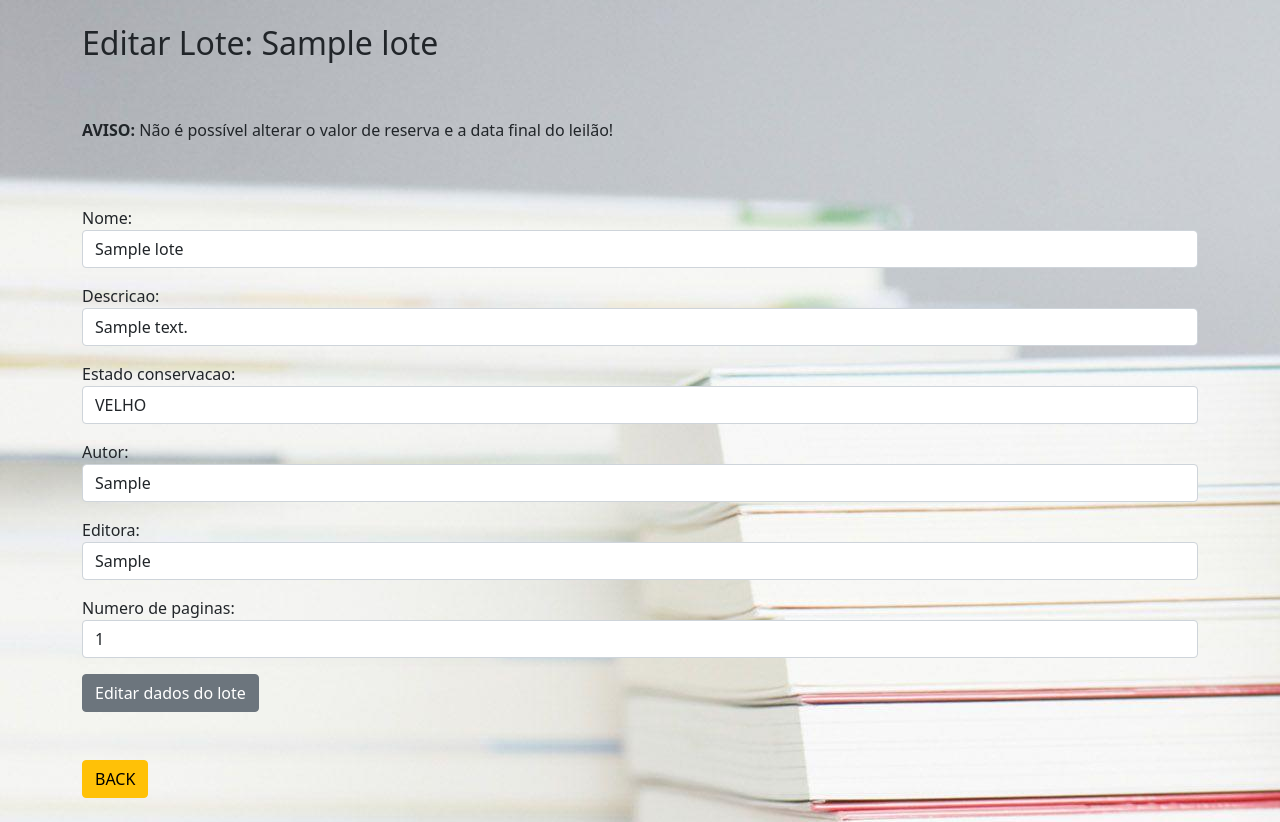
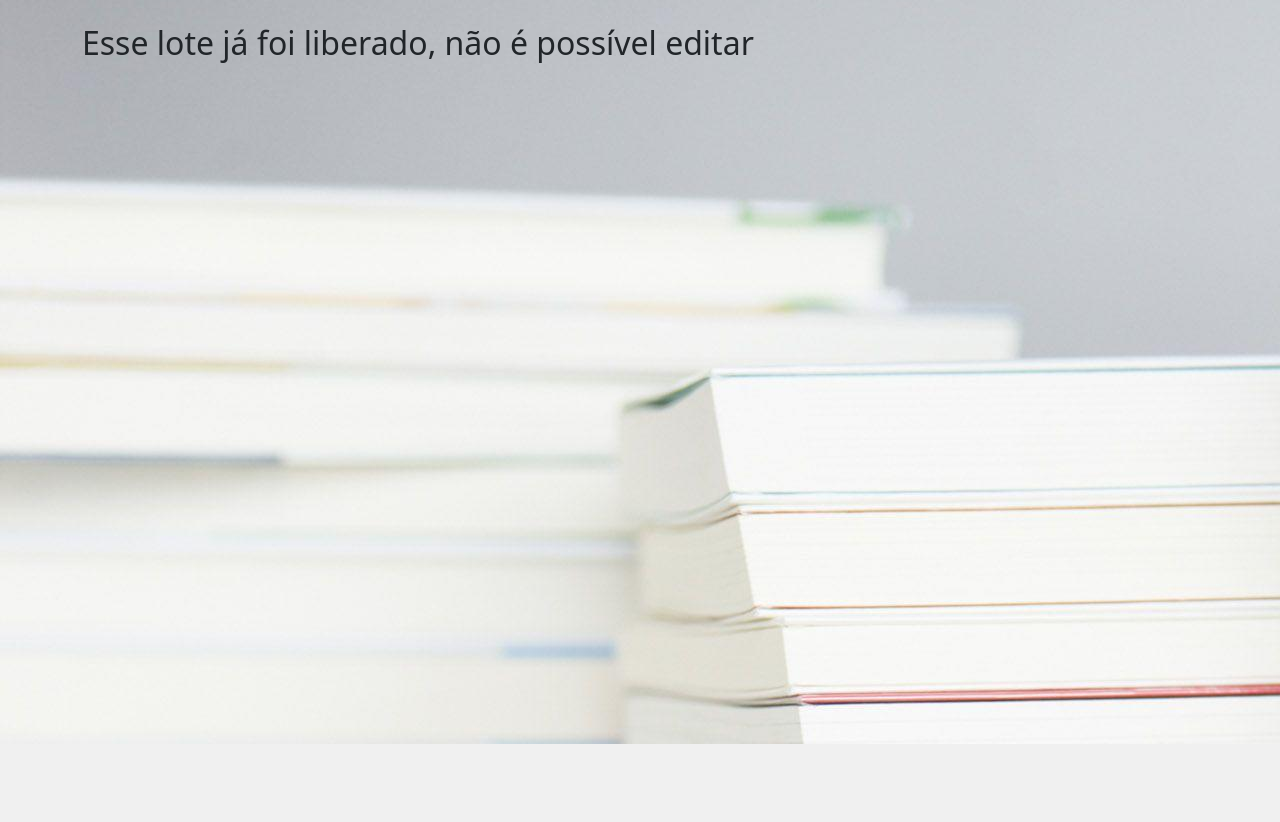
Before and after one commit to lucaslopespj/lab-eng-software, a Django app: page /lote/editar/1/ in a window 1280 px wide. Shown: the part 56-878 px from the top of the page. After the commit the page ends 800 px from the top, so only its background shows below. Run offline with Django 3.2, Linux system fonts and the light colour scheme; a user stored in the database is signed in; tables that the repository leaves empty hold one stand-in row (values such as "Sample post").

Commit message:
:bulb: Entrega aula 12

```diff
--- a/ProjetoLeilao/app/forms.py
+++ b/ProjetoLeilao/app/forms.py
@@ -11,7 +11,7 @@ class LoteCreateForm(forms.ModelForm):  # Ofertar lote de produtos
     class Meta:
         model = models.Lote
         fields = ('nome', 'descricao', 'estado_conservacao', 'autor', 'editora', 'numero_de_paginas', 'valor_reserva',
-                  'cliente_vendedor', 'data_final')
+                  'cliente_vendedor')
         widgets = {  # elementos HTML correspondentes aos campos
             'nome': forms.TextInput(attrs={'class': 'form-control'}),
             'descricao': forms.TextInput(attrs={'class': 'form-control'}),
@@ -22,7 +22,6 @@ class LoteCreateForm(forms.ModelForm):  # Ofertar lote de produtos
             'valor_reserva': forms.NumberInput(attrs={'class': 'form-control'}),
             'cliente_vendedor': forms.TextInput(
                 attrs={'class': 'form-control', 'value': '', 'id': 'cliente_vendedor_field', 'type': 'hidden'}),
-            'data_final': forms.DateTimeInput(attrs={'class': 'form-control'}),
         }
 
     def clean(self):
@@ -38,19 +37,60 @@ class LoteCreateForm(forms.ModelForm):  # Ofertar lote de produtos
             self.instance.taxa_comissao = 4 * float(valor_base) / 100.00  # taxa de 4%
         else:
             self.instance.taxa_comissao = 5 * float(valor_base) / 100.00  # taxa de 5%
-        # PRIMEIRA VALIDACAO: Leilao precisa acabar no futuro
         utc = pytz.UTC
         tempo_atual = utc.localize(datetime.now())
         self.instance.data_inicio = tempo_atual
-        tempo_final = self.cleaned_data['data_final']
-        if (tempo_final < tempo_atual):
-            raise forms.ValidationError('O leilão não pode acabar antes do momento atual!')
-        # SEGUNDA VALIDACAO: Vendedor tem saldo para pagar taxa de comissao
+        # PRIMEIRA VALIDACAO: Vendedor tem saldo para pagar taxa de comissao
         saldo_vendedor = models.Saldo.objects.all().get(username_cliente=self.cleaned_data['cliente_vendedor'])
         if (saldo_vendedor.valor < self.instance.taxa_comissao):
             raise forms.ValidationError(
                 'Seu saldo de ' + str(saldo_vendedor.valor) + ' não é suficiente para pagar a taxa de comissão ' + str(
                     self.instance.taxa_comissao))
+
+
+class LoteLiberarForm(forms.ModelForm):  # Leiloeiro libera lote para lances
+
+    liberado = forms.BooleanField(required=True)
+
+    class Meta:
+        model = models.Lote
+        fields = ('valor_minimo_lance', 'valor_minimo_incremento_por_lance',  'data_final')
+        widgets = {
+            'liberado': forms.CheckboxInput(),
+            'valor_minimo_lance': forms.NumberInput(attrs={'class': 'form-control'}),
+            'valor_minimo_incremento_por_lance': forms.NumberInput(attrs={'class': 'form-control'}),
+            'data_final': forms.DateTimeInput(attrs={'class': 'form-control'}),
+        }
+
+    def clean(self):
+        # PRIMEIRA VALIDACAO: Precisa ter liberado lote
+        lote_liberado = self.cleaned_data['liberado']
+        if (lote_liberado == False):
+            raise forms.ValidationError('Para enviar esse formulário, você precisa liberar o lote para leilão')
+        saldo_vendedor = models.Saldo.objects.all().get(username_cliente=self.instance.cliente_vendedor)
+        # SEGUNDA VALIDACAO: Leilao precisa acabar no futuro
+        utc = pytz.UTC
+        tempo_atual = utc.localize(datetime.now())
+        self.instance.data_inicio = tempo_atual
+        tempo_final = self.cleaned_data['data_final']
+        if tempo_final < tempo_atual:
+            raise forms.ValidationError('O leilão não pode acabar antes do momento atual!')
+        # TERCEIRA VALIDACAO: Valor de Reserva é maior ou igual ao valor mínimo do lance
+        valor_minimo_do_lance = self.cleaned_data['valor_minimo_lance']
+        valor_de_reserva = self.instance.valor_reserva
+        if valor_minimo_do_lance > valor_de_reserva:
+            raise forms.ValidationError('O valor de reserva é maior ou igual ao valor minimo do lance')
+        # ok, vamos liberar lote para leilão
+        self.instance.liberado_para_lances = self.cleaned_data['liberado']
+        # ok, vamos descontar taxa de comissao do saldo
+        saldo_vendedor.valor -= decimal.Decimal(self.instance.taxa_comissao)
+        saldo_vendedor.save()
+        # ok, vamos adicionar pagamento ao leilao
+        utc = pytz.UTC
+        tempo_atual = utc.localize(datetime.now())
+        pagamento = models.Pagamento(lote=self.instance, data=tempo_atual, valor=self.instance.taxa_comissao,
+                                     tipo_de_pagamento='COMISSÃO NOVO LOTE')
+        pagamento.save()
 
 
 class LoteFinalizarLeilaoForm(forms.ModelForm):  # Hora de realizar cobranças
@@ -98,33 +138,6 @@ class LoteFinalizarLeilaoForm(forms.ModelForm):  # Hora de realizar cobranças
             saldo_vendedor.valor = saldo_vendedor.valor + valor_lance
             saldo_vendedor.save()
         self.instance.save()
-
-
-class LoteLiberarForm(forms.ModelForm):  # Leiloeiro libera lote para lances
-    class Meta:
-        model = models.Lote
-        fields = ('liberado_para_lances', 'valor_minimo_lance', 'valor_minimo_incremento_por_lance')
-        widgets = {
-            'liberado_para_lances': forms.CheckboxInput(),
-            'valor_minimo_lance': forms.NumberInput(attrs={'class': 'form-control'}),
-            'valor_minimo_incremento_por_lance': forms.NumberInput(attrs={'class': 'form-control'}),
-        }
-
-    def clean(self):
-        # PRIMEIRA VALIDACAO: Precisa ter liberado lote
-        lote_liberado = self.cleaned_data['liberado_para_lances']
-        if (lote_liberado == False):
-            raise forms.ValidationError('Para enviar esse formulário, você precisa liberar o lote para leilão')
-        saldo_vendedor = models.Saldo.objects.all().get(username_cliente=self.instance.cliente_vendedor)
-        # ok, vamos descontar taxa de comissao do saldo
-        saldo_vendedor.valor -= decimal.Decimal(self.instance.taxa_comissao)
-        saldo_vendedor.save()
-        # ok, vamos adicionar pagamento ao leilao
-        utc = pytz.UTC
-        tempo_atual = utc.localize(datetime.now())
-        pagamento = models.Pagamento(lote=self.instance, data=tempo_atual, valor=self.instance.taxa_comissao,
-                                     tipo_de_pagamento='COMISSÃO NOVO LOTE')
-        pagamento.save()
 
 
 class LoteEditarForm(forms.ModelForm):  # Editar dados do lote
--- a/ProjetoLeilao/app/models.py
+++ b/ProjetoLeilao/app/models.py
@@ -22,7 +22,7 @@ class Lote(models.Model):
     valor_minimo_incremento_por_lance = models.DecimalField(max_digits=11, decimal_places=2, default=0.01)
     valor_reserva = models.DecimalField(max_digits=11, decimal_places=2)
     data_inicio = models.DateTimeField()
-    data_final = models.DateTimeField()
+    data_final = models.DateTimeField(null = True)
     valor_lance_mais_alto = models.DecimalField(max_digits=11, decimal_places=2, default=0)
     cliente_comprador_lance_mais_alto = models.ForeignKey(User, on_delete=models.SET_NULL, null=True, related_name='cliente_vendedor')
     taxa_comissao = models.DecimalField(max_digits=11, decimal_places=2, default=0)
--- a/ProjetoLeilao/app/templates/lote_add.html
+++ b/ProjetoLeilao/app/templates/lote_add.html
@@ -56,7 +56,6 @@
                     <button class="btn btn-secondary">Ofertar Lote</button>
                 </form>
             </div>
-            <p>Exemplo de datetime para formulário: 2014-11-18 00:00:00</p>
             <script>
                 var cliente_id = "{{ user.id }}";
                 document.getElementById("cliente_vendedor_field").value = cliente_id;
--- a/ProjetoLeilao/app/templates/lote_editar.html
+++ b/ProjetoLeilao/app/templates/lote_editar.html
@@ -7,6 +7,9 @@
 {% block content %}
     {% if user.is_authenticated %}
         {% if user == lote.cliente_vendedor %}
+            {% if lote.liberado_para_lances == True %}
+                <h2>Esse lote já foi liberado, não é possível editar</h2>
+            {% else %}
                 <h2>Editar Lote: {{ lote.nome }}</h2>
                 <br/><br/>
                 <p><b>AVISO:</b> Não é possível alterar o valor de reserva e a data final do leilão!</p>
@@ -20,6 +23,7 @@
                 </div>
                 <br/><br/>
                 <a href="{% url 'lote_detail' lote.pk %}" class="btn btn-warning"> BACK </a>
+            {% endif %}
         {% else %}
             <h2>Apenas o usuário que cadastrou esse lote pode editá-lo!!</h2>
         {% endif %}
--- a/ProjetoLeilao/app/templates/lote_lance.html
+++ b/ProjetoLeilao/app/templates/lote_lance.html
@@ -10,7 +10,7 @@
             {% if lote.liberado_para_lances == True %}
                 <h2>Realizar lance</h2>
                 <br/><br/>
-                <h3><b>AVISO:</b> Caso seu lance seja vencedor, uma taxa de comissão será cobrada conforme tipo do lance.</h3>
+                <h3><b>AVISO:</b> Caso seu lance seja vencedor, uma taxa de comissão será cobrada posteriormente conforme tipo do lance.</h3>
                 <table class="table table-striped">
                     <thead>
                         <tr>
--- a/ProjetoLeilao/app/templates/lote_liberar.html
+++ b/ProjetoLeilao/app/templates/lote_liberar.html
@@ -19,6 +19,7 @@
                         <button class="btn btn-secondary">Liberar lote para leilão</button>
                     </form>
                 </div>
+                <strong>Exemplo de datetime para formulário: 2014-11-18 00:00:00</strong>
             {% else %}
                 <h2>Esse lote já foi liberado para lances!</h2>
             {% endif %}
```
Also changed, not shown: ProjetoLeilao/app/templates/home.html (+7 -3 lines), ProjetoLeilao/app/templates/lote_detail.html (+17 -4 lines), ProjetoLeilao/app/migrations/0011_auto_20211119_1524.py, ProjetoLeilao/app/migrations/0012_alter_lote_data_final.py (added), 1 other file. Lines whose indentation alone changed are shown as unchanged.
